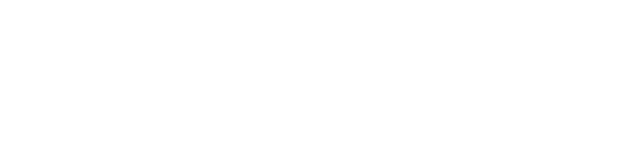
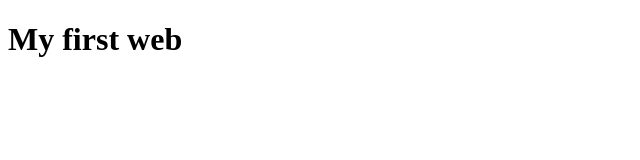
Before and after one commit to NirjanaBarua/my-first-repo, a plain HTML site: page index.html in a window 1280 px wide. Shown: the whole page, without its empty margins (0-640 px from the left). Drawn offline with Linux system fonts and the light colour scheme.

Commit message:
added header

```diff
--- a/index.html
+++ b/index.html
@@ -7,6 +7,6 @@
     <title>My first github</title>
 </head>
 <body>
-
+    <h1>My first web</h1>
 </body>
 </html>
```
